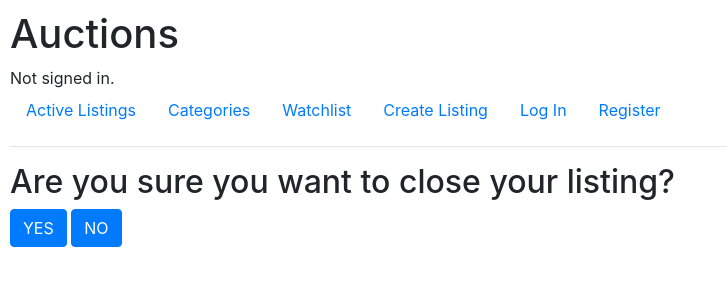
After one commit to IFTI2002/project2, a Django app: page /close in a window 1280 px wide. The commit adds this page. Shown: the top 300 px of the page, without its empty margins (0-727 px from the left). Run offline with Django 3.2, Linux system fonts and the light colour scheme; some libraries are stand-ins or nearby versions.

```diff
--- a/auctions/admin.py
+++ b/auctions/admin.py
@@ -1,6 +1,7 @@
 from django.contrib import admin
-from .models import Listings, Categories
+from .models import Listings, Categories, Watchlist
 
 # Register your models here.
 admin.site.register(Listings)
 admin.site.register(Categories)
+admin.site.register(Watchlist)
--- a/auctions/models.py
+++ b/auctions/models.py
@@ -26,6 +26,7 @@ class Listings(models.Model):
 
 class Watchlist(models.Model):
     watchlist = models.IntegerField()
+    user = models.IntegerField(default=0)
 
     def __str__(self):
-        return self.watchlist
+        return f"{self.watchlist}:{self.user}"
--- /dev/null
+++ b/auctions/templates/auctions/close.html
@@ -0,0 +1,13 @@
+{% extends "auctions/layout.html" %}
+
+{% block title %}
+    close
+{% endblock %}
+
+{% block body %}
+    <h2>Are you sure you want to close your listing?</h2>
+    <form action="{% url 'close' %}" method="POST">
+        <input class="btn btn-primary" type="submit" value="YES">
+        <input class="btn btn-primary" type="submit" value="NO">
+    </form>
+{% endblock %}
--- a/auctions/templates/auctions/layout.html
+++ b/auctions/templates/auctions/layout.html
@@ -21,13 +21,13 @@
                 <a class="nav-link" href="{% url 'index' %}">Active Listings</a>
             </li>
             <li class="nav-item">
-                <a class="nav-link" href="{% url 'categories'%}">Categories</a>
+                <a class="nav-link" href="{% url 'categories' %}">Categories</a>
             </li>
             <li class="nav-item">
                 <a class="nav-link" href="{% url 'watchlist'%}">Watchlist</a>
             </li>
             <li class="nav-item">
-                <a class="nav-link" href="{% url 'create'%}">Create Listing</a>
+                <a class="nav-link" href="{% url 'create' %}">Create Listing</a>
             </li>
             {% if user.is_authenticated %}
                 <li class="nav-item">
--- a/auctions/urls.py
+++ b/auctions/urls.py
@@ -11,5 +11,6 @@ urlpatterns = [
     path("create", views.create, name="create"),
     path("watchlist", views.watchlist, name="watchlist"),
     path("listing/<int:list_id>", views.listing, name="listing"),
-    path("category/<int:category_id>", views.category, name="category")
+    path("category/<int:category_id>", views.category, name="category"),
+    path("close", views.close, name="close")
 ]
--- a/auctions/views.py
+++ b/auctions/views.py
@@ -5,7 +5,7 @@ from django.http import HttpResponse, HttpResponseRedirect
 from django.shortcuts import render
 from django.urls import reverse
 
-from .models import User, Listings, Categories
+from .models import User, Listings, Categories, Watchlist
 
 def index(request):
 
@@ -43,10 +43,26 @@ def category(request, category_id):
         "categories": category
     })
 
+def close(request):
+    return render(request, "auctions/close.html")
+
 @login_required(login_url='login')
 def watchlist(request):
-    return render(request, "auctions/watchlist.html")
 
+    if request.method == "POST":
+
+        watchlist = Watchlist(
+            watchlist = request.POST["listings_id"],
+            user = request.POST["user_id"]
+        )
+
+        watchlist.save()
+
+        return HttpResponseRedirect(reverse("watchlist"))
+
+    return render(request, "auctions/watchlist.html", {
+        "watchlist": Watchlist.objects.filter(user=user_id)
+    })
 
 @login_required(login_url='login')
 def create(request):
```
Also changed, not shown: auctions/templates/auctions/listing.html (+13 -3 lines), auctions/templates/auctions/watchlist.html (+28 -3 lines), auctions/migrations/0002_watchlist_user.py (added), db.sqlite3.
